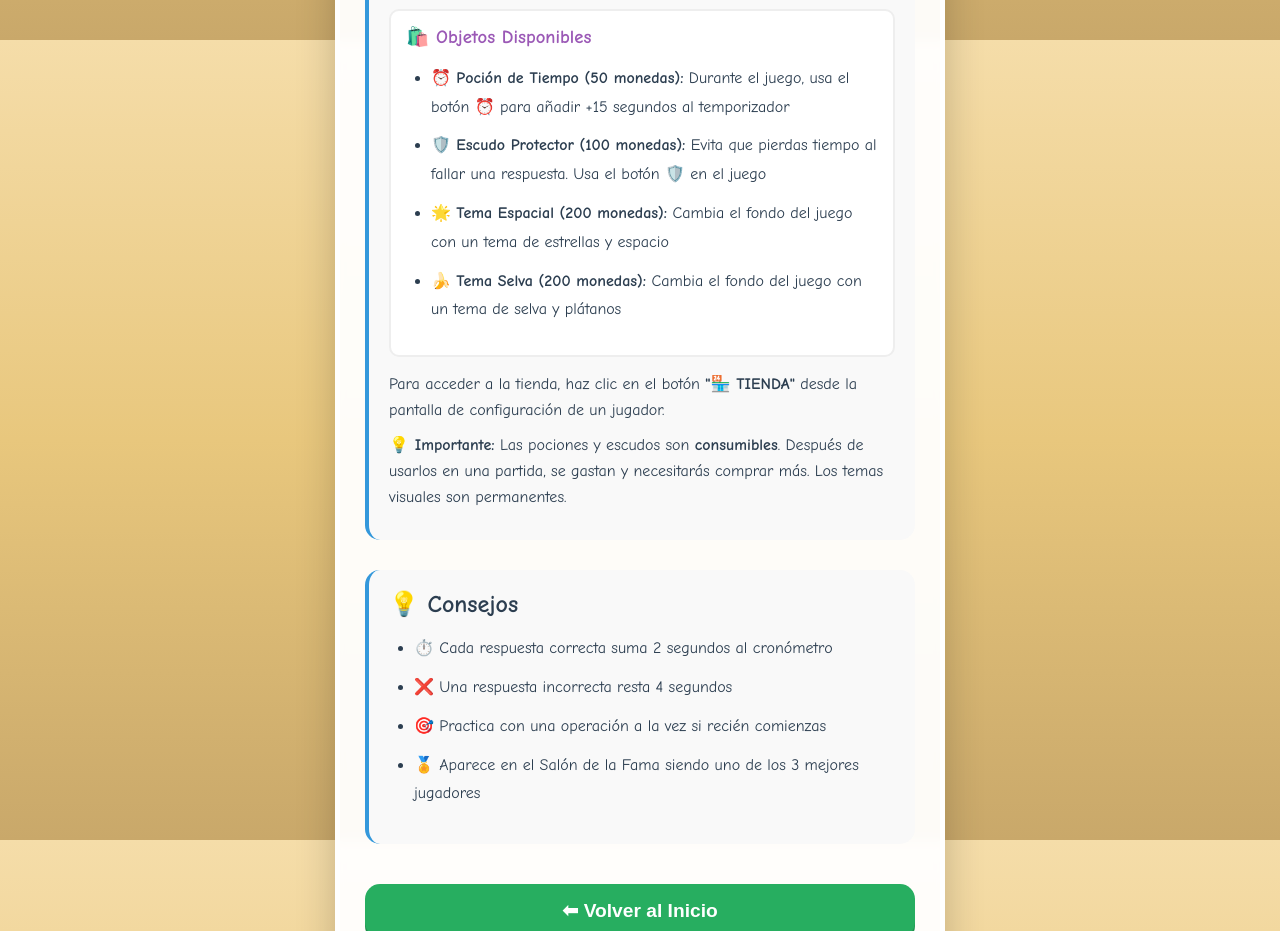
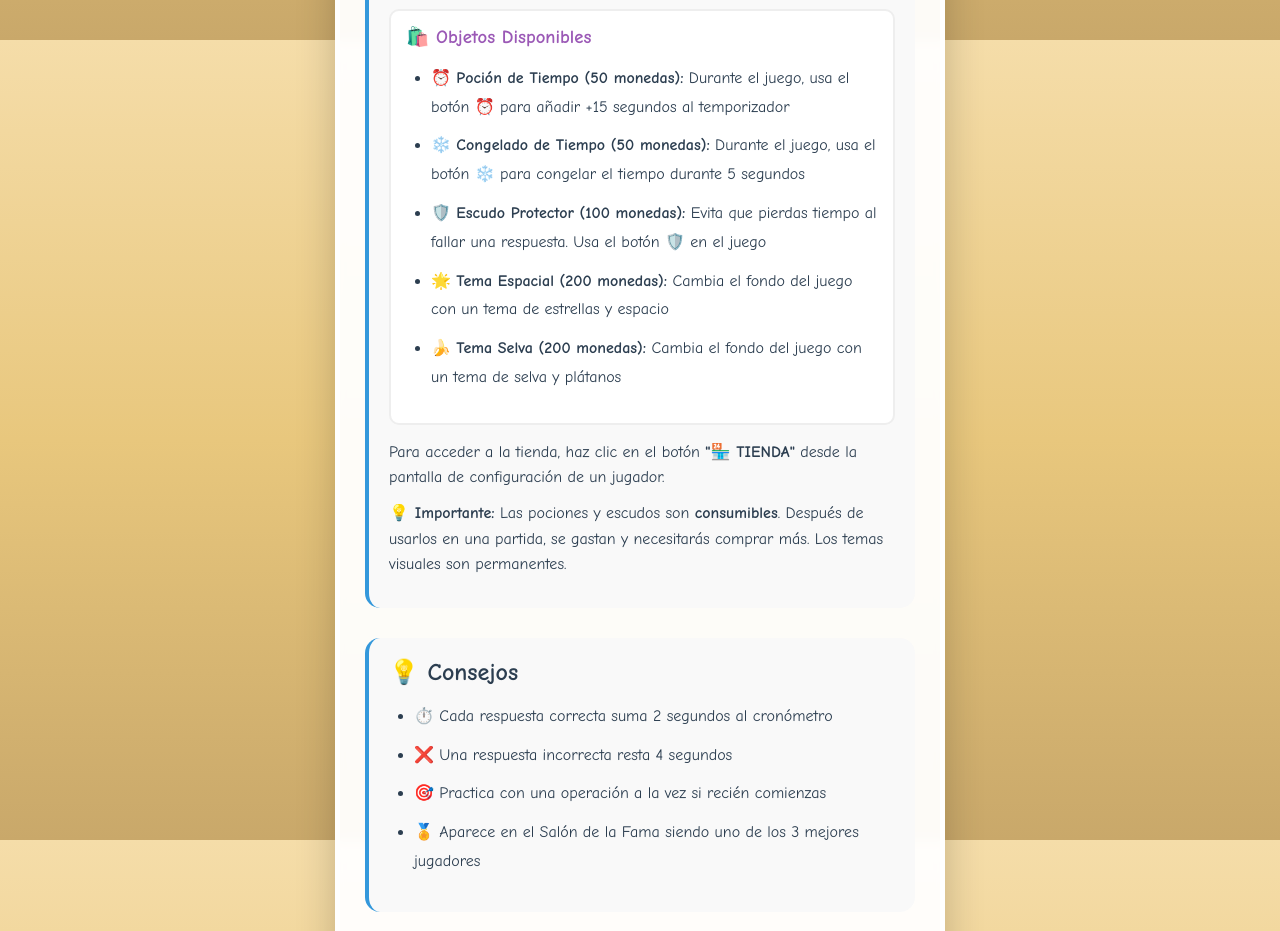
Before and after one commit to mameyugo/MathGame, a website: page docs/help.html in a window 1280 px wide. Shown: the part 2360-3291 px from the top of the page. Drawn offline with Linux system fonts and the light colour scheme.

Commit message:
Docs: Añadir congelado de tiempo en la ayuda

```diff
--- a/docs/help.html
+++ b/docs/help.html
@@ -124,6 +124,9 @@
                     <ul class="help-list">
                         <li data-i18n="help_store_potion">⏰ <strong>Poción de Tiempo (50 monedas):</strong> Durante el
                             juego, usa el botón ⏰ para añadir +15 segundos al temporizador</li>
+                        <li data-i18n="help_store_freeze">❄️ <strong>Congelado de Tiempo (50 monedas):</strong> Durante
+                            el
+                            juego, usa el botón ❄️ para congelar el tiempo durante 5 segundos</li>
                         <li data-i18n="help_store_shield">🛡️ <strong>Escudo Protector (100 monedas):</strong> Evita que
                             pierdas tiempo al fallar una respuesta. Usa el botón 🛡️ en el juego</li>
                         <li data-i18n="help_store_theme_space">🌟 <strong>Tema Espacial (200 monedas):</strong> Cambia
--- a/docs/lang/es.json
+++ b/docs/lang/es.json
@@ -92,6 +92,7 @@
     "help_store_desc": "En la <strong>Tienda</strong> puedes gastar las monedas que ganas jugando para comprar objetos útiles y temas visuales:",
     "help_store_items_title": "🛍️ Objetos Disponibles",
     "help_store_potion": "⏰ <strong>Poción de Tiempo (50 monedas):</strong> Durante el juego, usa el botón ⏰ para añadir +15 segundos al temporizador",
+    "help_store_freeze": "❄️ <strong>Congelado de Tiempo (50 monedas):</strong> Durante el juego, usa el botón ❄️ para congelar el tiempo durante 5 segundos",
     "help_store_shield": "🛡️ <strong>Escudo Protector (100 monedas):</strong> Evita que pierdas tiempo al fallar una respuesta. Usa el botón 🛡️ en el juego",
     "help_store_theme_space": "🌟 <strong>Tema Espacial (200 monedas):</strong> Cambia el fondo del juego con un tema de estrellas y espacio",
     "help_store_theme_jungle": "🍌 <strong>Tema Selva (200 monedas):</strong> Cambia el fondo del juego con un tema de selva y plátanos",
--- a/docs/lang/gl.json
+++ b/docs/lang/gl.json
@@ -92,6 +92,7 @@
     "help_store_desc": "Na <strong>Tenda</strong> podes gastar as moedas que gañas xogando para comprar obxectos útiles e temas visuais:",
     "help_store_items_title": "🛍️ Obxectos Dispoñibles",
     "help_store_potion": "⏰ <strong>Poción de Tempo (50 moedas):</strong> Durante o xogo, usa o botón ⏰ para engadir +15 segundos ao temporizador",
+    "help_store_freeze": "❄️ <strong>Conxelado de Tempo (50 moedas):</strong> Durante o xogo, usa o botón ❄️ para conxelar o tempo durante 5 segundos",
     "help_store_shield": "🛡️ <strong>Escudo Protector (100 moedas):</strong> Evita que perdas tempo ao fallar unha resposta. Usa o botón 🛡️ no xogo",
     "help_store_theme_space": "🌟 <strong>Tema Espacial (200 moedas):</strong> Cambia o fondo do xogo cun tema de estrelas e espazo",
     "help_store_theme_jungle": "🍌 <strong>Tema Selva (200 moedas):</strong> Cambia o fondo do xogo cun tema de selva e plátanos",
```
